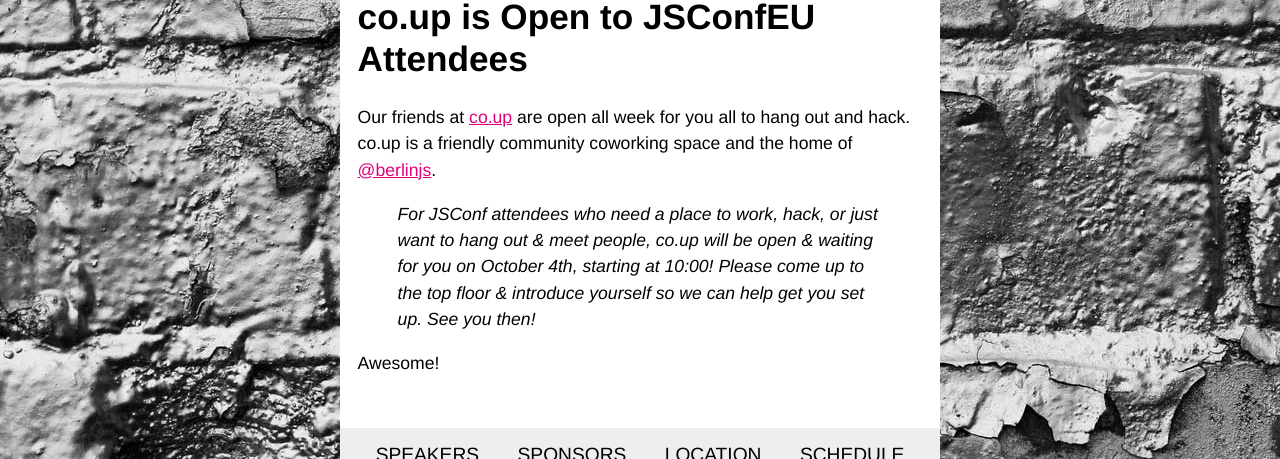
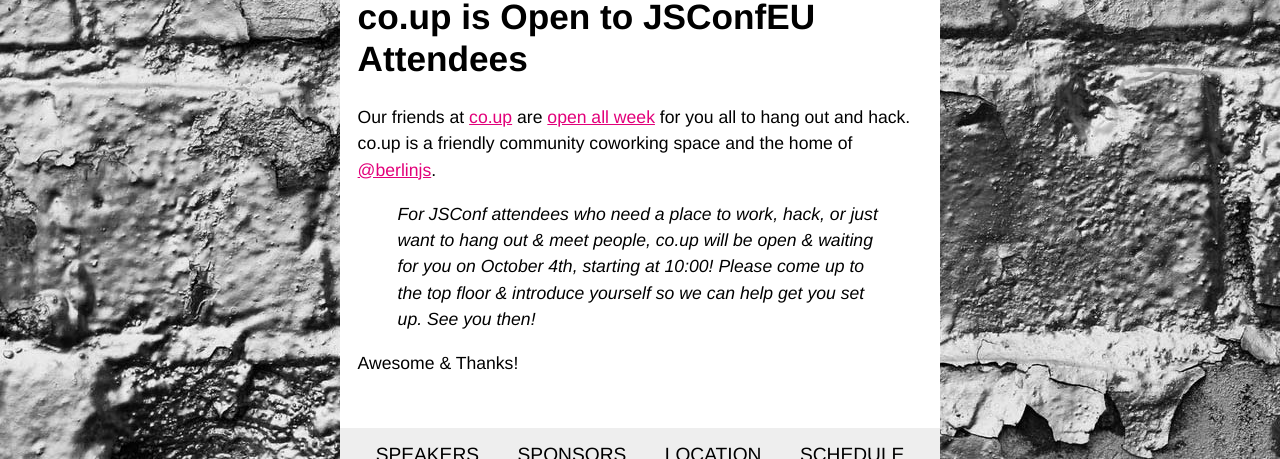
Before and after one commit to jsconf/2012.jsconf.eu, a Jekyll site: the page built from _posts/2012-09-27-hang-out-at-co-up.md, in a window 1280 px wide. Shown: the part 333-792 px from the top of the page. Built offline with Jekyll 4.4.1, drawn with Linux system fonts in a browser that asks for light colours; comment, search, counter and statistics services are not loaded.

Commit message:
add link

```diff
--- a/_posts/2012-09-27-hang-out-at-co-up.md
+++ b/_posts/2012-09-27-hang-out-at-co-up.md
@@ -5,8 +5,8 @@
 
 # [{{ page.title }}]({{ page.url }})
 
-Our friends at [co.up](http://cu-up.de) are open all week for you all to hang out and hack. co.up is a friendly community coworking space and the home of [@berlinjs](http://twitter.com/berlinjs).
+Our friends at [co.up](http://cu-up.de) are [open all week](http://co-up.de/2012/09/25/jsconfeu-visitors.html) for you all to hang out and hack. co.up is a friendly community coworking space and the home of [@berlinjs](http://twitter.com/berlinjs).
 
 > For JSConf attendees who need a place to work, hack, or just want to hang out & meet people, co.up will be open & waiting for you on October 4th, starting at 10:00! Please come up to the top floor & introduce yourself so we can help get you set up. See you then!
 
-Awesome!
+Awesome & Thanks!
```
